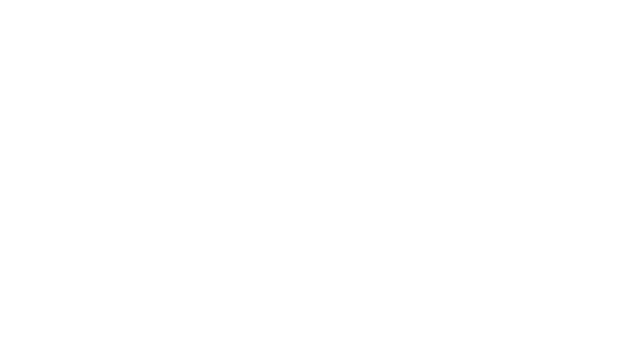
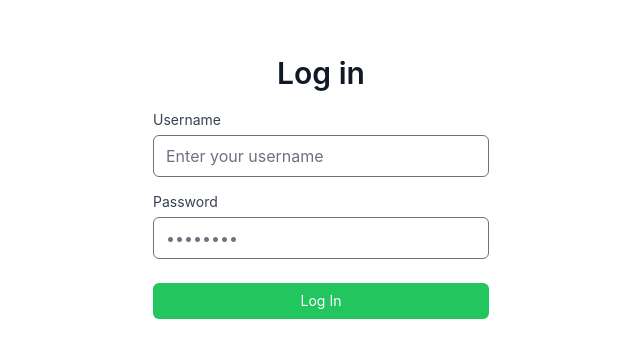
Before and after one commit to its-id/frejun_user-list, a React (Create React App) app: page / in a window 1280 px wide. Shown: the part 213-570 px from the top of the page, without its empty margins (319-959 px from the left). Built offline with nearby package versions, Linux system fonts and the light colour scheme.

Commit message:
Complete Assignment

```diff
--- a/package.json
+++ b/package.json
@@ -7,6 +7,8 @@
     "@testing-library/jest-dom": "^5.16.5",
     "@testing-library/react": "^13.4.0",
     "@testing-library/user-event": "^13.5.0",
+    "@headlessui/react": "^1.7.8",
+    "@heroicons/react": "^1.0.6",
     "react": "^18.2.0",
     "react-dom": "^18.2.0",
     "react-router-dom": "^6.8.1",
--- a/src/App.js
+++ b/src/App.js
@@ -1,4 +1,4 @@
-import { BrowserRouter as Router, Routes, Route, Navigate } from "react-router-dom";
+import { BrowserRouter as Router, Routes, Route, Navigate, useLocation } from "react-router-dom";
 import { Login, HomePage, Navbar } from "./components";
 
 function App() {
--- /dev/null
+++ b/src/api/index.js
@@ -0,0 +1,10 @@
+const fetchUsers = async () => {
+  const res = await fetch("https://dummyjson.com/users")
+    .then((res) => res.json())
+    .then((res) => {
+      setData(res.users);
+      setFilteredArray(res.users);
+      setLoading(false);
+    })
+    .catch((err) => console.log("error is", err));
+};
--- a/src/components/HomePage.js
+++ /dev/null
@@ -1,9 +0,0 @@
-import React from 'react'
-
-const HomePage = () => {
-  return (
-    <div>HomePage</div>
-  )
-}
-
-export default HomePage
--- /dev/null
+++ b/src/components/Homepage/homepage.module.css
@@ -0,0 +1,19 @@
+::-webkit-scrollbar {
+  width: 5px;
+}
+
+/* Track */
+::-webkit-scrollbar-track {
+  background: #f1f1f1;
+}
+
+/* Handle */
+::-webkit-scrollbar-thumb {
+  background: #888;
+  border-radius: 5px;
+}
+
+/* Handle on hover */
+::-webkit-scrollbar-thumb:hover {
+  background: #555;
+}
--- a/src/components/Login.js
+++ b/src/components/Login.js
@@ -1,82 +1,70 @@
-import React, { useState, useEffect } from "react";
+import React, { useState } from "react";
 import { toast } from "react-toastify";
 
 const Login = () => {
   const [username, setUserName] = useState("");
   const [password, setPassword] = useState("");
 
-  useEffect(() => {
-    // toast.success("Login successfull");
-  }, []);
+  const handleSubmit = (e) => {
+    e.preventDefault();
 
-  return;
-  <div class="mx-auto max-w-screen-xl px-4 py-16 sm:px-6 lg:px-8">
-    <div class="mx-auto max-w-lg">
-      <h1 class="text-center text-2xl font-bold text-indigo-600 sm:text-3xl">Get started today</h1>
+    if (username.toLowerCase() === "admin@frejun" && password === "12345678") {
+      // Generate a token and store it in local storage
+      const token = "frejun-token"; // You would generate a unique token here
+      localStorage.setItem("token", token);
+      toast.success("Login successfull");
+      // redirect window to /home route
+      window.location.href = "/home";
+    } else {
+      return toast.error("Invalid username or password");
+    }
 
-      <p class="mx-auto mt-4 max-w-md text-center text-gray-500">
-        Lorem ipsum dolor sit amet, consectetur adipisicing elit. Obcaecati sunt dolores deleniti inventore quaerat mollitia?
-      </p>
+    // console.log("Submit");
+  };
 
-      <form action="" class="mt-6 mb-0 space-y-4 rounded-lg p-8 shadow-2xl">
-        <p class="text-lg font-medium">Sign in to your account</p>
-
-        <div>
-          <label for="email" class="text-sm font-medium">
-            Email
+  return (
+    <div className="flex items-center justify-center h-screen sm:px-6">
+      <div className="w-full max-w-sm p-4 bg-white sm:p-6">
+        <div className="flex items-center justify-center">
+          <span className="text-3xl font-semibold text-gray-900">Log in</span>
+        </div>
+        <form className="mt-4" onSubmit={handleSubmit}>
+          <label htmlFor="email" className="block">
+            <span className="text-sm text-gray-700">Username</span>
+            <input
+              type="email"
+              name="username"
+              autoComplete="username"
+              value={username}
+              placeholder="Enter your username"
+              onChange={(e) => setUserName(e.target.value.toLowerCase())}
+              className="block w-full px-3 py-2 mt-1 text-gray-700 border rounded-md form-input focus:border-green-600"
+              required
+            />
           </label>
-
-          <div class="relative mt-1">
-            <input type="email" id="email" class="w-full rounded-lg border-gray-200 p-4 pr-12 text-sm shadow-sm" placeholder="Enter email" />
-
-            <span class="absolute inset-y-0 right-4 inline-flex items-center">
-              <svg xmlns="http://www.w3.org/2000/svg" class="h-5 w-5 text-gray-400" fill="none" viewBox="0 0 24 24" stroke="currentColor">
-                <path
-                  stroke-linecap="round"
-                  stroke-linejoin="round"
-                  stroke-width="2"
-                  d="M16 12a4 4 0 10-8 0 4 4 0 008 0zm0 0v1.5a2.5 2.5 0 005 0V12a9 9 0 10-9 9m4.5-1.206a8.959 8.959 0 01-4.5 1.207"
-                />
-              </svg>
-            </span>
+          <label htmlFor="password" className="block mt-3">
+            <span className="text-sm text-gray-700">Password</span>
+            <input
+              type="password"
+              id="password"
+              name="password"
+              autoComplete="current-password"
+              placeholder="••••••••"
+              value={password}
+              onChange={(e) => setPassword(e.target.value)}
+              className="block w-full px-3 py-2 mt-1 text-gray-700 border rounded-md form-input focus:border-green-600"
+              required
+            />
+          </label>
+          <div className="mt-6">
+            <button type="submit" className="w-full px-4 py-2 text-sm text-center text-white bg-green-500 rounded-md hover:bg-green-700">
+              Log In
+            </button>
           </div>
-        </div>
-
-        <div>
-          <label for="password" class="text-sm font-medium">
-            Password
-          </label>
-
-          <div class="relative mt-1">
-            <input type="password" id="password" class="w-full rounded-lg border-gray-200 p-4 pr-12 text-sm shadow-sm" placeholder="Enter password" />
-
-            <span class="absolute inset-y-0 right-4 inline-flex items-center">
-              <svg xmlns="http://www.w3.org/2000/svg" class="h-5 w-5 text-gray-400" fill="none" viewBox="0 0 24 24" stroke="currentColor">
-                <path stroke-linecap="round" stroke-linejoin="round" stroke-width="2" d="M15 12a3 3 0 11-6 0 3 3 0 016 0z" />
-                <path
-                  stroke-linecap="round"
-                  stroke-linejoin="round"
-                  stroke-width="2"
-                  d="M2.458 12C3.732 7.943 7.523 5 12 5c4.478 0 8.268 2.943 9.542 7-1.274 4.057-5.064 7-9.542 7-4.477 0-8.268-2.943-9.542-7z"
-                />
-              </svg>
-            </span>
-          </div>
-        </div>
-
-        <button type="submit" class="block w-full rounded-lg bg-indigo-600 px-5 py-3 text-sm font-medium text-white">
-          Sign in
-        </button>
-
-        <p class="text-center text-sm text-gray-500">
-          No account?
-          <a class="underline" href="">
-            Sign up
-          </a>
-        </p>
-      </form>
+        </form>
+      </div>
     </div>
-  </div>;
+  );
 };
 
 export default Login;
--- a/src/components/Navbar.js
+++ b/src/components/Navbar.js
@@ -1,9 +1,27 @@
-import React from 'react'
+import React from "react";
+import { useNavigate } from "react-router-dom";
 
 const Navbar = () => {
+  const navigate = useNavigate();
+
+  const handleLogout = () => {
+    localStorage.removeItem("token");
+    navigate("/", { replace: true });
+    navigate(0);
+  };
+
   return (
-    <div>Navbar</div>
-  )
-}
+    <nav className="flex items-baseline justify-between flex-wrap p-3 shadow bg-[#F9FAFB]">
+      <p className="text-3xl font-semibold">FreJun Task</p>
+      <button
+        type="button"
+        className="text-gray-900 bg-white border border-gray-300 focus:outline-none hover:bg-gray-100 focus:ring-4 focus:ring-gray-200 font-medium rounded-lg text-sm px-5 py-2.5 mr-2 mb-2"
+        onClick={handleLogout}
+      >
+        Log out
+      </button>
+    </nav>
+  );
+};
 
-export default Navbar
+export default Navbar;
--- a/src/components/index.js
+++ b/src/components/index.js
@@ -1,4 +1,4 @@
-import HomePage from "./HomePage";
+import HomePage from "./Homepage/HomePage";
 import Login from "./Login";
 import Navbar from "./Navbar";
 
```
Also changed, not shown: src/components/Homepage/HomePage.js (added, +169 -0 lines), 1 other file (tests, documents, lock files or other folders).
